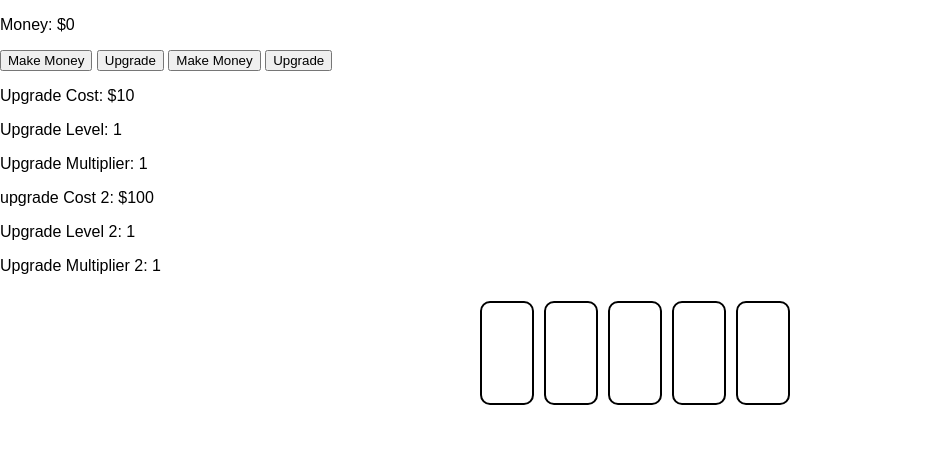
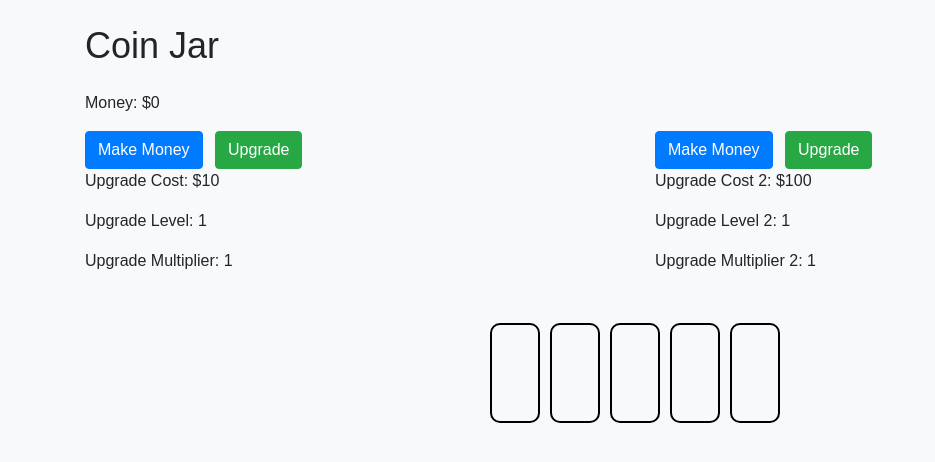
Before and after one commit to rickthestig/PersonalProj480, a plain HTML site: page index.html in a window 1280 px wide. Shown: the whole page, without its empty margins (0-935 px from the left). Drawn offline with nearby package versions, Linux system fonts and the light colour scheme.

Commit message:
improve visuals

```diff
--- a/index.html
+++ b/index.html
@@ -3,23 +3,34 @@
 <head>
   <meta charset="UTF-8">
   <title>Coin Jar</title>
+  <!-- Bootstrap CSS -->
+  <link rel="stylesheet" href="https://stackpath.bootstrapcdn.com/bootstrap/4.5.2/css/bootstrap.min.css">
+  <!-- Your custom CSS -->
   <link rel="stylesheet" href="styles.css">
 </head>
-<body>
-  <div>
+<body class="bg-light">
+  <div class="container py-4">
+    <h1 class="mb-4">Coin Jar</h1>
     <p>Money: $<span id="money">0</span></p>
-    <button id="item1" class="clickButton">Make Money</button>
-    <button id="upgrade1" class="upgradeButton">Upgrade</button>
-    <button id="item2" class="clickButton">Make Money</button>
-    <button id="upgrade2" class="upgradeButton">Upgrade</button>
-  </div>
+    <div class="row">
+      <div class="col-md-6">
+        <button id="item1" class="btn btn-primary mr-2 clickButton">Make Money</button>
+        <button id="upgrade1" class="btn btn-success upgradeButton">Upgrade</button>
         <p>Upgrade Cost: $<span id="upgradeCost">10</span></p>
         <p>Upgrade Level: <span id="upgradeLevel">1</span></p>
         <p>Upgrade Multiplier: <span id="upgradeMultiplier">1</span></p>
-  <p>upgrade Cost 2: $<span id="upgradeCost2">100</span></p>
+      </div>
+      <div class="col-md-6">
+        <button id="item2" class="btn btn-primary mr-2 clickButton">Make Money</button>
+        <button id="upgrade2" class="btn btn-success upgradeButton">Upgrade</button>
+        <p>Upgrade Cost 2: $<span id="upgradeCost2">100</span></p>
         <p>Upgrade Level 2: <span id="upgradeLevel2">1</span></p>
         <p>Upgrade Multiplier 2: <span id="upgradeMultiplier2">1</span></p>
-  <div class="jar-container">
+        <!-- Additional elements can be placed here -->
+      </div>
+    </div>
+
+    <div class="jar-container mt-4">
       <div class="jar" id="jar1">
         <div class="coins" id="coins1"></div>
       </div>
@@ -36,7 +47,10 @@
         <div class="coins" id="coins5"></div>
       </div>
     </div>
+  </div>
 
+  <!-- Bootstrap JS -->
+  <script src="https://stackpath.bootstrapcdn.com/bootstrap/4.5.2/js/bootstrap.min.js"></script>
   <script src="script.js"></script>
 </body>
 </html>
```
Lines whose indentation alone changed are shown as unchanged.
